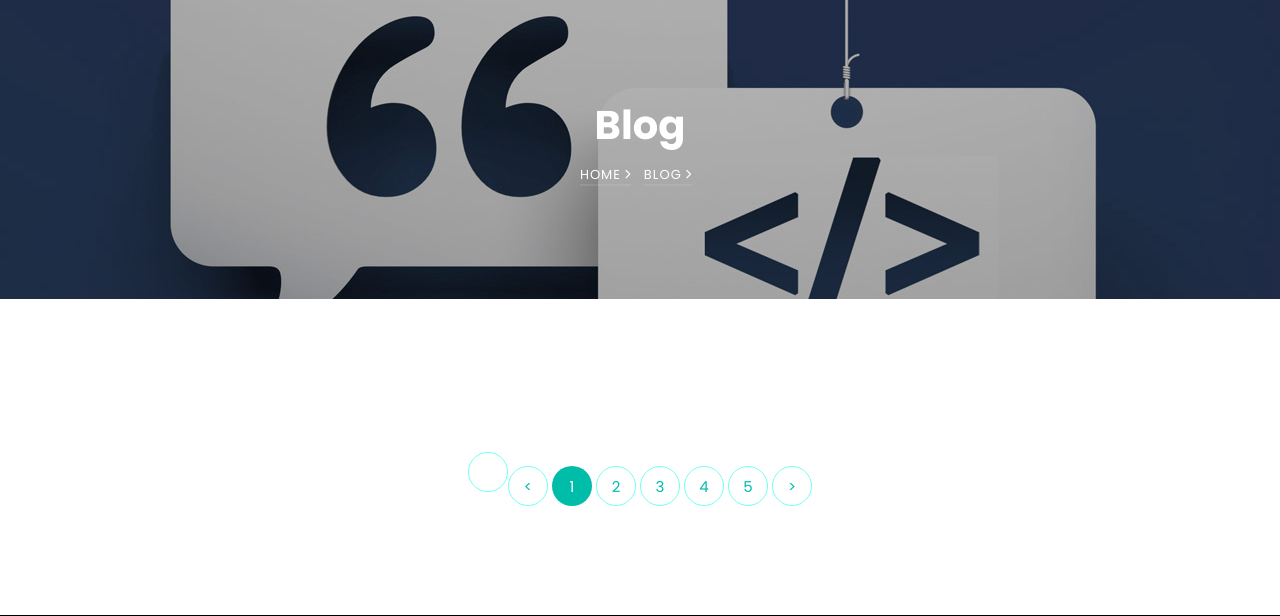
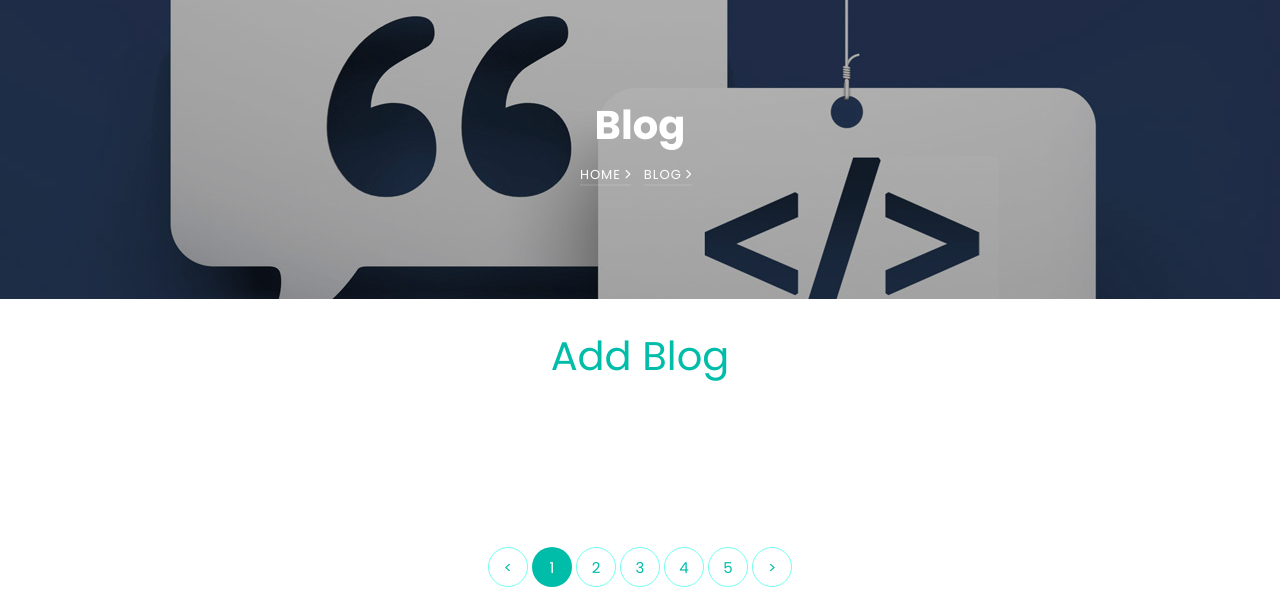
Before and after one commit to kunal2812/CrazyCoder, a Django app: page /blog/ in a window 1280 px wide. Shown: the part 240-856 px from the top of the page. Run offline with Django 4.2, Linux system fonts and the light colour scheme; data that the repository does not hold is empty; some libraries are stand-ins or nearby versions; some web fonts are replaced.

Commit message:
debugging

```diff
--- a/main/urls.py
+++ b/main/urls.py
@@ -1,7 +1,7 @@
 from django.contrib import admin
 from django.urls import path, include
 from . import views
-from .views import CourseUpdateView, ChapterUpdateView, TitleUpdateView
+from .views import CourseUpdateView, ChapterUpdateView, TitleUpdateView,BlogUpdateView
 urlpatterns = [
     path('', views.home, name="home"),
     path('courses/', views.courses, name="courses"),
@@ -20,7 +20,7 @@
     path('add_titles/<int:chapter_id>/',views.create_title_model_form,name='create_title_model_form'),
     path('add_question/<int:chapter_id>/',views.create_question,name='create_question'),
     path('add_chapter/<int:course_id>/',views.create_chapter,name='create_chapter'),
-    path('add_blog/',views.create_blog,name='create_blog'),
+    path('blog/add/',views.create_blog,name='create_blog'),
     path('editcourse/<int:course_id>/<int:chapter_id>/',views.mentor_view_chapter,name='view_chapters_edit'),
     path('publish_course/<int:course_id>/', views.publish_course, name='publish_course'),
      path('course/<int:pk>/edit/', CourseUpdateView.as_view(), name='course_edit'),
@@ -29,7 +29,10 @@
     path('course/<int:course_id>/delete/', views.CourseDelete, name='course_delete'),
     path('chapter/<int:chapter_id>/delete/', views.ChapterDelete, name='chapter_delete'),
     path('title/<int:title_id>/delete/', views.TitleDelete, name='title_delete'),
-    path('blog_single/<int:blog_id>/',views.post_detail,name="post_detail"),
+    path('blog/<int:blog_id>/',views.post_detail,name="post_detail"),
     path('comment/reply/', views.reply_page, name="reply"), #this
+    path('blog/<int:pk>/editblog/', BlogUpdateView.as_view(), name='update_blog'),
+    path('blog/<int:blog_id>/delete/', views.BlogDelete, name='delete_blog'),
     path('blog/<int:blog_id>/<str:action>/', views.like_dislike_blog, name='like_dislike_blog'),
+
 ]
--- a/main/views.py
+++ b/main/views.py
@@ -28,6 +28,9 @@
 
 def all_blogs(request): #view all the blogs
     all_blogs = Blogs.objects.all()
+    for blog in all_blogs:
+        comments_all=Comment.objects.filter(blog=blog)
+        blog.comments_all=comments_all.count()
     return render(request, "main/blog.html", {'all_blogs':all_blogs})
 
 def post_detail(request, blog_id):
@@ -263,7 +266,7 @@
                   #form.save()
             #     course.tag.append(tag)
             course.save()
-            return redirect('/')
+            return redirect('/blog/')
     return render(request, template_name, {
         'bookform': bookform,
         'formset': formset,
@@ -401,3 +404,14 @@
         like.like = like_status
         like.save()
     return redirect('post_detail', blog_id=blog.id)
+
+class BlogUpdateView(UpdateView):
+    model = Blogs
+    template_name = 'main/course_form.html'  # Create an edit form template
+    fields = ['title', 'description','tags']
+    success_url = reverse_lazy('all_blogs')  # Redirect to a success page or URL after editing
+
+def BlogDelete(request,blog_id):
+        blog = get_object_or_404(Blogs, pk=blog_id)
+        blog.delete()
+        return redirect('all_blogs')
--- a/templates/main/blog.html
+++ b/templates/main/blog.html
@@ -23,6 +23,11 @@
     <link rel="stylesheet" href="{% static 'css/self.css' %}">
     <link rel="stylesheet" href="{% static 'css/icomoon.css' %}">
     <link rel="stylesheet" href="{% static 'css/style.css' %}">
+    <style>
+      card{
+        overflow: hidden;
+      }
+    </style>
   </head>
   <body>
 <div class="bg-top navbar-light d-flex flex-column-reverse">
@@ -88,7 +93,8 @@
         </div>
       </div>
     </section>
-
+    <br>
+		<center><h1><a href="{% url 'create_blog' %}">Add Blog</a></h1></center>
 		<section class="ftco-section">
 			<div class="container">
 				<div class="row">
@@ -104,12 +110,17 @@
               </a>
               <div class="text p-4">
                 <h3 class="heading"><a href="{% url 'post_detail' blog_id=blog.id %}">{{ blog.title }}</a></h3>
+
+                {% if blog.description|length > 30 %}
+                <p>{{ blog.description|slice:":30" }}...</p>
+                {% else %}
                 <p>{{ blog.description }}</p>
+                {% endif %}
                 <div class="d-flex align-items-center mt-4">
                   <p class="mb-0"><a href="{% url 'post_detail' blog_id=blog.id %}" class="btn btn-primary">Read More <span class="ion-ios-arrow-round-forward"></span></a></p>
                   <p class="ml-auto mb-0">
-                    <a href="#" class="mr-2">{{ blog.author.email }}</a>
-                    <a href="#" class="meta-chat"><span class="icon-chat"></span> 6</a>
+                    <a href="#" class="mr-2">{{ blog.author.first_name }}</a>
+                    <a href="{% url 'post_detail' blog_id=blog.id %}" class="meta-chat"><span class="icon-chat"></span> {{blog.comments_all}}</a>
                   </p>
                 </div>
               </div>
--- a/templates/main/comment.html
+++ b/templates/main/comment.html
@@ -1,6 +1,6 @@
 <div class="border-0 border-start border-2 ps-2" id="{{comment.id}}">
     <div class="mt-3">
-        <strong>{{comment.user.email}}</strong>
+        <strong>{{comment.user.first_name}}</strong>
         <small class="text-muted">On {{ comment.timestamp }}</small>
     </div>
     <div class="border p-2 rounded">
--- a/templates/main/navbar.html
+++ b/templates/main/navbar.html
@@ -79,6 +79,13 @@
       coursesLink.parentElement.classList.add("active");
     }
   }
+  else if (currentURL.includes("/blog/")) {
+    var coursesLink = findLinkByText("Blog");
+    if (coursesLink) {
+      coursesLink.parentElement.classList.add("active");
+    }
+  }
+
 
   function findLinkByText(text) {
     for (var i = 0; i < links.length; i++) {
```
Also changed, not shown: templates/main/blog-single.html (+60 -6 lines).
